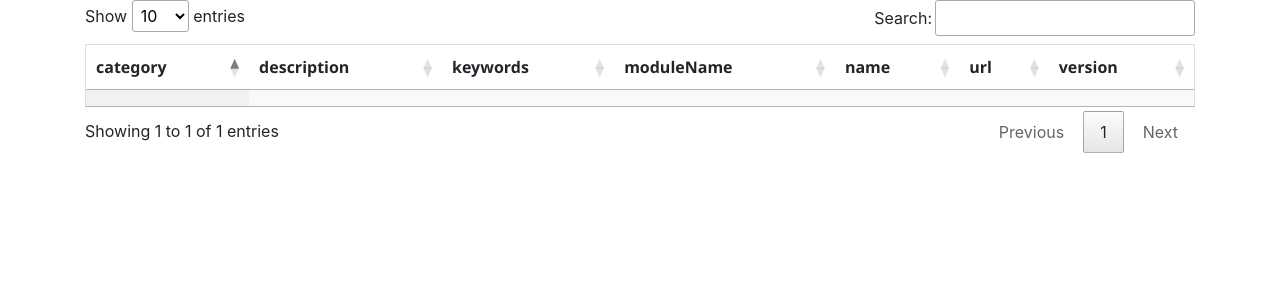
After one commit to eriksf/biocontainers-tacc, a Flask app: page /ajaxSearch in a window 1280 px wide. The commit adds this page. Shown: the top 300 px of the page. Run offline with Flask 2, Linux system fonts and the light colour scheme; lists and menus that the app fills with data are empty; parts of the project's set-up code (start-up, migrations or seed data) failed here and were passed over; some libraries are stand-ins or nearby versions.

Commit message:
adding new files with ajax and deferRender for DataTable display

```diff
--- a/services/web/project/__init__.py
+++ b/services/web/project/__init__.py
@@ -66,6 +66,13 @@ def search():
     results = db.session.execute("SELECT * FROM biocontainers").fetchall()
     return render_template("search.html", results=results)
 
+# display all the biocontainers with details and search using ajax and deferRender
+@app.route('/ajaxSearch', methods=["POST","GET"])
+def ajaxSearch():
+    # display all results from database as a table
+    #results = db.session.execute("SELECT * FROM biocontainers").fetchall()
+    return render_template("table.html")
+
 # api route for searching biocontainer by name
 @app.route('/api/<name>')
 def biotoolsid_api(name):
@@ -74,13 +81,36 @@ def biotoolsid_api(name):
          return jsonify({"error": "Invalid name for the biocontainer, error 404"}), 404
     biotools_info = db.session.execute("SELECT * FROM biocontainers WHERE name = :name", {"name":name}).fetchone()
     return jsonify({
-            "name": biotools_info.name,
-            "description": biotools_info.description,
-            "url": biotools_info.url,
-            "keywords": biotools_info.keywords,
-            "category" : biotools_info.category,
-            "moduleName":biotools_info.modulename,
-            "version": biotools_info.version
+        "name": biotools_info.name,
+        "description": biotools_info.description,
+        "url": biotools_info.url,
+        "keywords": biotools_info.keywords,
+        "category" : biotools_info.category,
+        "moduleName":biotools_info.modulename,
+        "version": biotools_info.version
+    })
+
+# api route for displaying all records as json for ajax render
+@app.route('/api')
+def biotools_ajax():
+    # page to populate all the records from the database as json
+    results = db.session.execute("SELECT * FROM biocontainers").fetchall()
+    tools_info = {}
+    for biotool in results:
+        # create a dictionary for each tool
+        # create a list of dictionaries
+        tools_info["name"] = biotool.name
+        tools_info["description"] = biotool.description
+        tools_info["url"] = biotool.url
+        tools_info["keywords"] = biotool.keywords
+        tools_info["category"] = biotool.category
+        tools_info["moduleName"] = biotool.modulename
+        tools_info["version"] = biotool.version
+
+    return jsonify({
+        "data":[
+            tools_info
+        ]
     })
 
 # api route to add new biocontainers with authentication
--- a/services/web/project/templates/layout.html
+++ b/services/web/project/templates/layout.html
@@ -2,6 +2,7 @@
 <html>
     <head>
         <title>{% block title %}{% endblock %}</title>
+        <link rel="shortcut icon" href="#" />
         <link rel="stylesheet" href="https://maxcdn.bootstrapcdn.com/bootstrap/4.0.0/css/bootstrap.min.css" integrity="sha384-Gn5384xqQ1aoWXA+058RXPxPg6fy4IWvTNh0E263XmFcJlSAwiGgFAW/dAiS6JXm" crossorigin="anonymous">
         <link rel="stylesheet" href="{{ url_for('static', filename='style.css') }}"/>
         <link rel="stylesheet" href="http://cdn.datatables.net/1.10.22/css/jquery.dataTables.min.css">
@@ -10,8 +11,23 @@
         <script type="text/javascript" src="http://cdn.datatables.net/1.10.22/js/jquery.dataTables.min.js"></script>
         <script type="text/javascript" src="http://maxcdn.bootstrapcdn.com/bootstrap/3.2.0/js/bootstrap.min.js"></script>
         <script>
-        $(document).ready( function () {
-          $('#myTable').DataTable();
+        $(document).ready(function() {
+            $('#example').DataTable({
+              "ajax": {
+                "url": "http://127.0.0.1:5000/api",
+                "dataSrc": "data"
+              },
+              "deferRender": true,
+              "columns": [
+                {"data": "category"},
+                {"data": "description"},
+                {"data": "keywords"},
+                {"data": "moduleName"},
+                {"data": "name"},
+                {"data": "url"} ,
+                {"data": "version"}
+              ]
+            });
         });
         </script>
     </head>
--- /dev/null
+++ b/services/web/project/templates/table.html
@@ -0,0 +1,34 @@
+{% extends "layout.html" %}
+
+{% block title %}
+    BioContainers Search
+{% endblock %}
+
+{% block body %}
+  <table id="example" class="display" style="width:100%">
+      <thead>
+          <tr>
+              <th>category</th>
+              <th>description</th>
+              <th>keywords</th>
+              <th>moduleName</th>
+              <th>name</th>
+              <th>url</th>
+              <th>version</th>
+          </tr>
+      </thead>
+      <tbody>
+        <tr>
+          <td></td>
+          <td></td>
+          <td></td>
+          <td></td>
+          <td></td>
+          <td></td>
+          <td></td>
+        </tr>
+      </tbody>
+
+  </table>
+
+{% endblock %}
```
Also changed, not shown: README.md.
